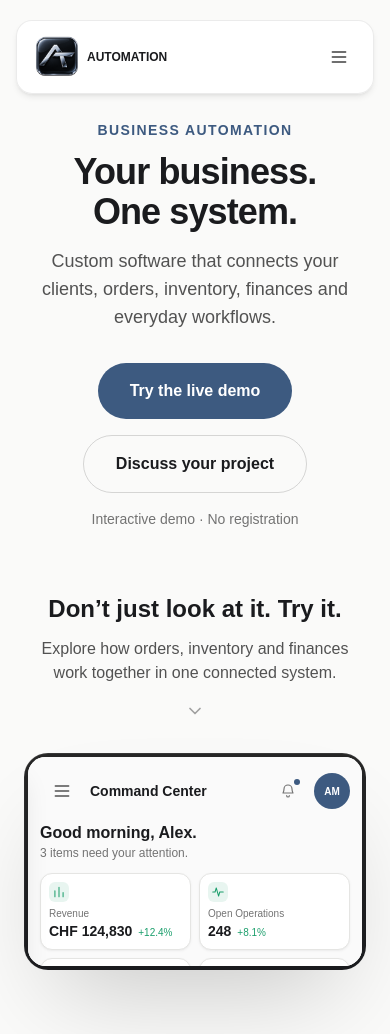
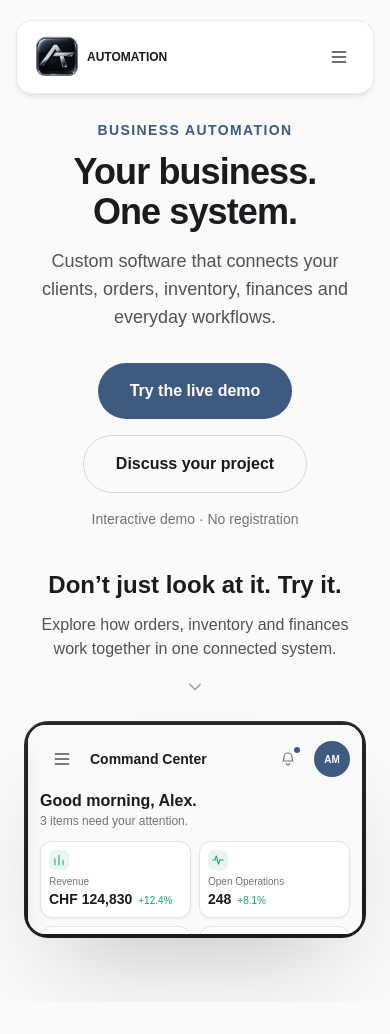
Before and after one commit to AndriiTs1/at-automation, a Next.js app: page /en in a window 390 px wide. After the commit the page ends 1002 px from the top, so only its background shows below. Built offline with nearby package versions, Linux system fonts and the light colour scheme.

Commit message:
fix: tighten mobile demo transition spacing

```diff
--- a/app/[locale]/page.tsx
+++ b/app/[locale]/page.tsx
@@ -12,7 +12,7 @@ export default async function Home(props: PageProps<"/[locale]">) {
   return (
     <main className="flex-1">
       {/* Hero */}
-      <section className="relative px-6 pt-30 pb-16 text-center md:pt-34 md:pb-12 lg:pt-34 lg:pb-8">
+      <section className="relative px-6 pt-30 pb-10 text-center md:pt-34 md:pb-12 lg:pt-34 lg:pb-8">
         {/* Decorative side labels */}
         <div className="absolute top-1/2 left-4 hidden -translate-y-1/2 text-xs font-medium tracking-wider text-neutral-400 uppercase lg:block xl:left-10">
           <span className="block">{tHero("sideLabelLeft1")}</span>
@@ -64,7 +64,7 @@ export default async function Home(props: PageProps<"/[locale]">) {
       </section>
 
       {/* Product showcase */}
-      <section className="relative px-6 pt-8 pb-16 md:px-8 md:pt-10 md:pb-20 lg:px-12 lg:pt-12 lg:pb-24">
+      <section className="relative px-6 pt-6 pb-16 md:px-8 md:pt-10 md:pb-20 lg:px-12 lg:pt-12 lg:pb-24">
         <TabletFrame>
           <DemoDashboard />
         </TabletFrame>
```
